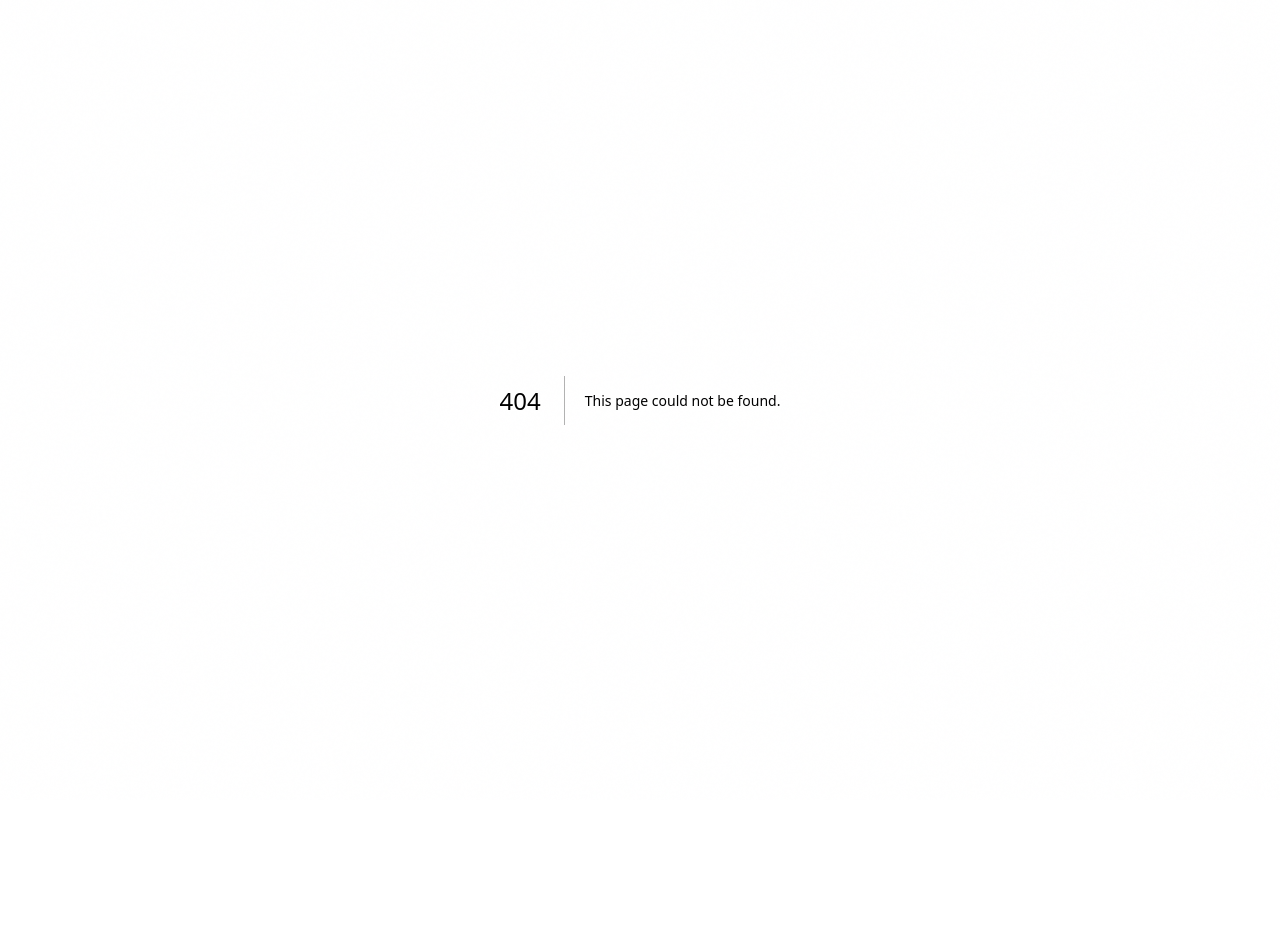
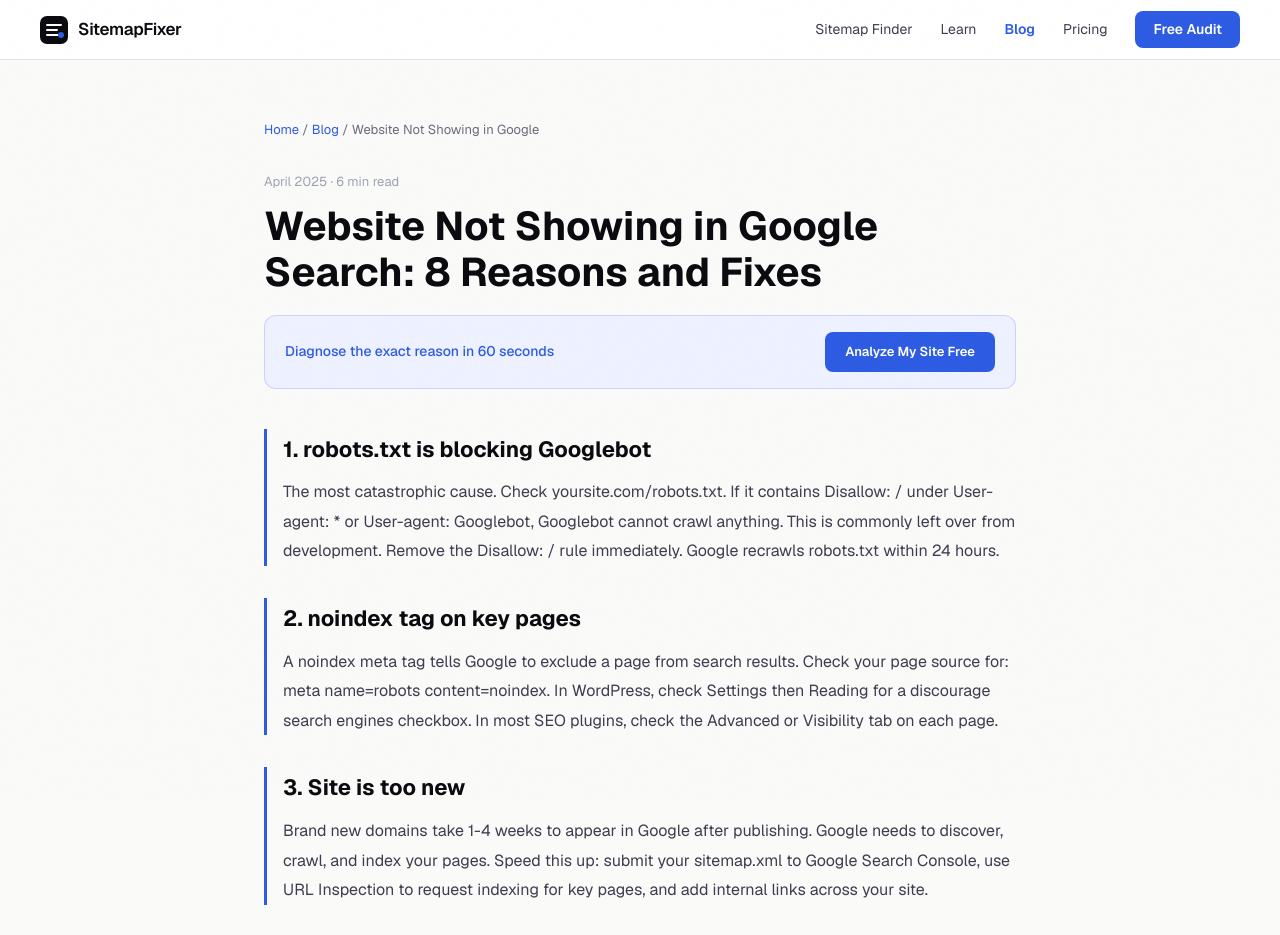
Before and after one commit to Watermelon-Coctail-Bar/sitemap-fixer, a Next.js app: page /blog/website-not-showing-google in a window 1280 px wide. Before the commit this address had no page. Shown: the top 935 px of the page. Before the commit the page ends 800 px from the top, so only its background shows below. Built offline with nearby package versions, Linux system fonts and the light colour scheme.

Commit message:
Create page.tsx

```diff
--- /dev/null
+++ b/src/app/blog/website-not-showing-google/page.tsx
@@ -0,0 +1,47 @@
+import type { Metadata } from 'next';
+export const metadata: Metadata = {
+  title: 'Website Not Showing in Google Search: 8 Reasons and Fixes | SitemapFixer',
+  description: "Your website not appearing in Google Search usually has a specific technical cause. Here are the 8 most common reasons and the exact fix for each.",
+  alternates: { canonical: 'https://sitemapfixer.com/blog/website-not-showing-google' },
+  openGraph: { title: 'Website Not Showing in Google: 8 Reasons and Fixes', description: 'Why your site is missing from Google and how to fix each cause fast.', url: 'https://sitemapfixer.com/blog/website-not-showing-google', type: 'article' },
+};
+const reasons = [
+  { n: "1", t: "robots.txt is blocking Googlebot", d: "The most catastrophic cause. Check yoursite.com/robots.txt. If it contains Disallow: / under User-agent: * or User-agent: Googlebot, Googlebot cannot crawl anything. This is commonly left over from development. Remove the Disallow: / rule immediately. Google recrawls robots.txt within 24 hours." },
+  { n: "2", t: "noindex tag on key pages", d: "A noindex meta tag tells Google to exclude a page from search results. Check your page source for: meta name=robots content=noindex. In WordPress, check Settings then Reading for a discourage search engines checkbox. In most SEO plugins, check the Advanced or Visibility tab on each page." },
+  { n: "3", t: "Site is too new", d: "Brand new domains take 1-4 weeks to appear in Google after publishing. Google needs to discover, crawl, and index your pages. Speed this up: submit your sitemap.xml to Google Search Console, use URL Inspection to request indexing for key pages, and add internal links across your site." },
+  { n: "4", t: "Sitemap not submitted", d: "Without a sitemap, Google relies on finding your pages through links. Submit your sitemap at Google Search Console under Indexing, then Sitemaps. Include the full URL: https://yoursite.com/sitemap.xml. Google processes submitted sitemaps within days." },
+  { n: "5", t: "Page has no internal links", d: "Orphan pages — pages with no internal links pointing to them — may not be discovered by Googlebot even if they exist in your sitemap. Add at least 2-3 internal links from other pages to any page you want indexed." },
+  { n: "6", t: "Server is returning errors", d: "If your site returns 5xx errors when Googlebot visits, it backs off and crawls less frequently. Check your server logs or use Google Search Console URL Inspection to see what status code Google gets when it visits your pages. Fix server errors immediately." },
+  { n: "7", t: "Google selected a different canonical", d: "If your page has duplicate content issues, Google may index a different version of the page as the canonical. Check URL Inspection in Search Console — it shows which URL Google chose as canonical. If it is different from what you want, add an explicit canonical tag: link rel=canonical href=https://yoursite.com/your-preferred-url." },
+  { n: "8", t: "Manual action penalty", d: "Google has applied a manual penalty for a guideline violation. Check Google Search Console under Security and Manual Actions. If there is an active manual action, read the description, fix the underlying issue, and submit a reconsideration request." },
+];
+export default function Page() {
+  return (
+    <article style={{ maxWidth: 800, margin: '0 auto', padding: '60px 24px' }}>
+      <nav style={{ fontSize: 13, color: '#6b6b7d', marginBottom: 32 }}>
+        <a href="/" style={{ color: '#2d5be3', textDecoration: 'none' }}>Home</a>{' / '}
+        <a href="/blog" style={{ color: '#2d5be3', textDecoration: 'none' }}>Blog</a>{' / '}
+        <span>Website Not Showing in Google</span>
+      </nav>
+      <div style={{ fontSize: 13, color: '#9ca3af', marginBottom: 12 }}>April 2025 · 6 min read</div>
+      <h1 style={{ fontSize: 40, fontWeight: 700, color: '#0a0a0f', marginBottom: 20, lineHeight: 1.15 }}>Website Not Showing in Google Search: 8 Reasons and Fixes</h1>
+      <div style={{ background: '#eef1ff', border: '1px solid rgba(45,91,227,0.2)', borderRadius: 12, padding: '16px 20px', marginBottom: 40, display: 'flex', alignItems: 'center', justifyContent: 'space-between', gap: 16 }}>
+        <span style={{ fontSize: 14, color: '#2d5be3', fontWeight: 500 }}>Diagnose the exact reason in 60 seconds</span>
+        <a href="/" style={{ background: '#2d5be3', color: 'white', padding: '10px 20px', borderRadius: 8, textDecoration: 'none', fontWeight: 600, fontSize: 13 }}>Analyze My Site Free</a>
+      </div>
+      <div style={{ fontSize: 16, color: '#3d3d4f', lineHeight: 1.85 }}>
+        {reasons.map(({ n, t, d }) => (
+          <div key={n} style={{ marginBottom: 32, paddingLeft: 16, borderLeft: '3px solid #2d5be3' }}>
+            <h2 style={{ fontSize: 22, fontWeight: 700, color: '#0a0a0f', marginBottom: 8 }}>{n}. {t}</h2>
+            <p style={{ margin: 0 }}>{d}</p>
+          </div>
+        ))}
+      </div>
+      <div style={{ background: '#0a0a0f', borderRadius: 12, padding: '32px', textAlign: 'center', marginTop: 56 }}>
+        <div style={{ fontSize: 20, fontWeight: 700, color: 'white', marginBottom: 8 }}>Find why your site is not showing in Google</div>
+        <div style={{ color: '#9999aa', marginBottom: 20, fontSize: 14 }}>Free sitemap and indexing analysis in 60 seconds</div>
+        <a href="/" style={{ background: 'white', color: '#0a0a0f', padding: '14px 28px', borderRadius: 8, textDecoration: 'none', fontWeight: 700 }}>Analyze My Site Free</a>
+      </div>
+    </article>
+  );
+}
```
